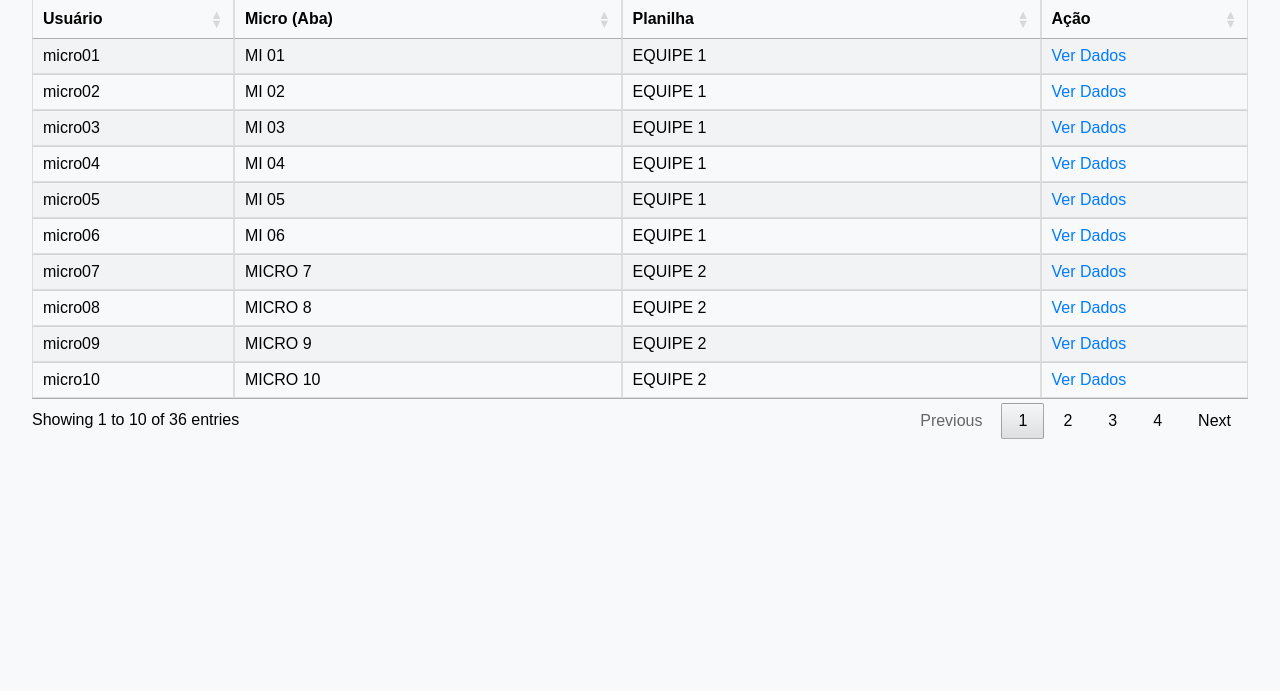
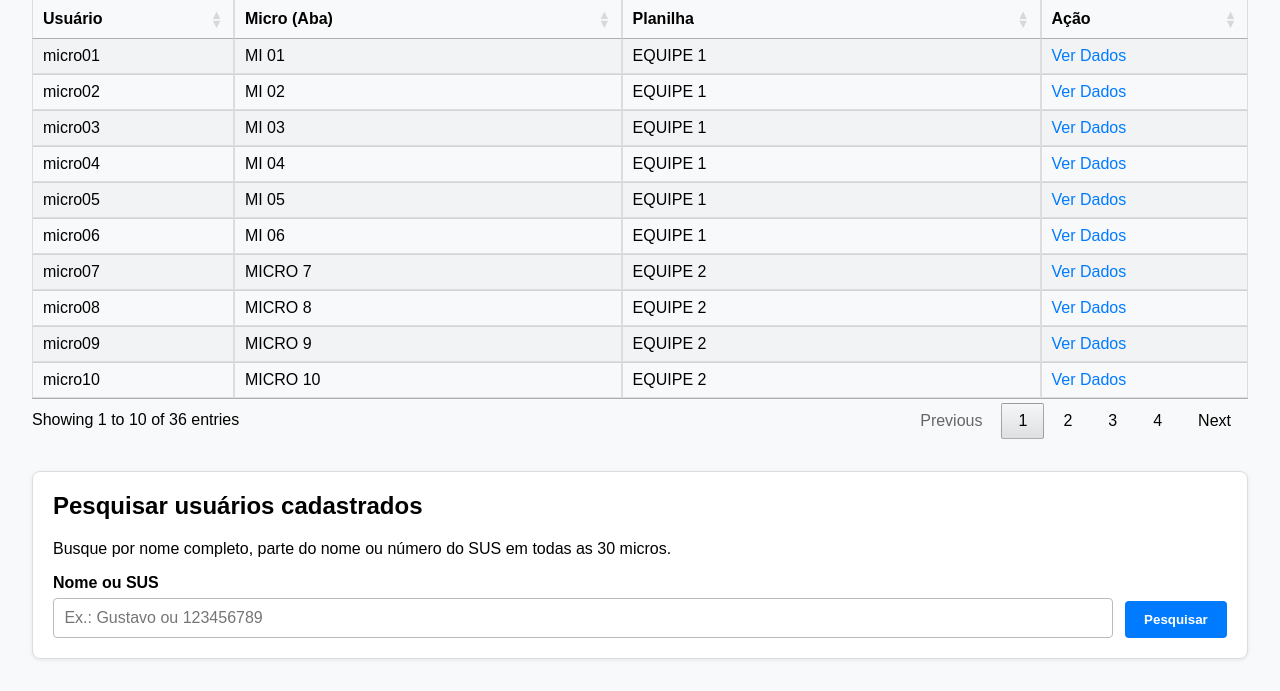
Before and after one commit to henviniv/siab_vilaramos, a Flask app: page /admin in a window 1280 px wide. Shown: the part 113-804 px from the top of the page. Before the commit the page ends 552 px from the top, so only its background shows below. Run offline with Flask 3, Linux system fonts and the light colour scheme; the visitor is signed in with stand-in values (Sample User, id 1); some libraries are stand-ins or nearby versions.

Commit message:
Adiciona pesquisa global de usuários no admin

```diff
--- a/app/routes.py
+++ b/app/routes.py
@@ -4,6 +4,7 @@ from app.google_sheets import get_sheet
 from app.auth import USERS, User
 import re
 import builtins
+import unicodedata
 from string import ascii_uppercase
 from fpdf import FPDF
 from datetime import datetime
@@ -20,6 +21,16 @@ bp_listas = Blueprint('listas', __name__, template_folder='../templates')
 
 def limpar_cpf(cpf):
     return re.sub(r"\D", "", builtins.str(cpf))
+
+
+def normalizar_texto_busca(valor):
+    texto = builtins.str(valor or "").strip().lower()
+    texto_sem_acentos = unicodedata.normalize("NFKD", texto).encode("ASCII", "ignore").decode("ASCII")
+    return re.sub(r"\s+", " ", texto_sem_acentos)
+
+
+def somente_digitos(valor):
+    return re.sub(r"\D", "", builtins.str(valor or ""))
 
 
 def num_to_col(n):
@@ -482,6 +493,27 @@ def painel_admin():
 
     from app.auth import USERS
 
+    lista_usuarios = {
+        username: info
+        for username, info in USERS.items()
+        if info["role"] == "micro"
+    }
+
+    return render_template(
+        "painel_admin.html",
+        lista_usuarios=lista_usuarios,
+        termo_pesquisa="",
+        resultados_pesquisa=[],
+        pesquisa_realizada=False,
+    )
+
+
+@bp.route('/admin/pesquisar_usuarios', methods=['GET'])
+@login_required
+def pesquisar_usuarios_admin():
+    if current_user.role != "admin":
+        flash("Acesso restrito ao administrador.", "danger")
+        return redirect(url_for("main.index"))
 
     lista_usuarios = {
         username: info
@@ -489,7 +521,49 @@ def painel_admin():
         if info["role"] == "micro"
     }
 
-    return render_template("painel_admin.html", lista_usuarios=lista_usuarios)
+    termo_original = request.args.get("q", "").strip()
+    termo_normalizado = normalizar_texto_busca(termo_original)
+    termo_digitos = somente_digitos(termo_original)
+    resultados = []
+
+    if termo_normalizado or termo_digitos:
+        for username, info in lista_usuarios.items():
+            try:
+                sheet = get_sheet(planilha=info["planilha"], aba=info["aba"])
+                dados = sheet.get_all_records()
+            except Exception as e:
+                print(f"[ERRO] Falha ao pesquisar dados da {username} ({info['aba']}): {e}")
+                continue
+
+            for linha in dados:
+                nome = builtins.str(linha.get("NOME", "") or "").strip()
+                sus = builtins.str(linha.get("SUS", "") or "").strip()
+                nome_normalizado = normalizar_texto_busca(nome)
+                sus_digitos = somente_digitos(sus)
+
+                encontrou_nome = bool(termo_normalizado and termo_normalizado in nome_normalizado)
+                encontrou_sus = bool(termo_digitos and termo_digitos in sus_digitos)
+
+                if encontrou_nome or encontrou_sus:
+                    resultados.append({
+                        "nome": nome,
+                        "sus": sus,
+                        "familia": linha.get("FAMILIA") or linha.get("FAMÍLIA") or "",
+                        "endereco": linha.get("ENDEREÇO") or linha.get("ENDERECO") or "",
+                        "micro_id": username,
+                        "micro": info["aba"],
+                        "planilha": info["planilha"],
+                    })
+
+    resultados.sort(key=lambda item: (item["micro"], item["nome"]))
+
+    return render_template(
+        "painel_admin.html",
+        lista_usuarios=lista_usuarios,
+        termo_pesquisa=termo_original,
+        resultados_pesquisa=resultados,
+        pesquisa_realizada=True,
+    )
 
 @bp.route('/admin/micro/<micro_id>')
 @login_required
--- a/templates/painel_admin.html
+++ b/templates/painel_admin.html
@@ -78,6 +78,63 @@
       .linha-geral td:first-child::before {
         content: "🏁 ";
       }
+
+      .pesquisa-admin {
+        margin-top: 2rem;
+        padding: 1.25rem;
+        background: #ffffff;
+        border: 1px solid #ddd;
+        border-radius: 8px;
+        box-shadow: 0 1px 4px rgba(0, 0, 0, 0.08);
+      }
+
+      .pesquisa-admin h2 {
+        margin-top: 0;
+      }
+
+      .pesquisa-form {
+        display: flex;
+        gap: 0.75rem;
+        align-items: flex-end;
+        flex-wrap: wrap;
+      }
+
+      .pesquisa-form label {
+        display: flex;
+        flex-direction: column;
+        gap: 0.35rem;
+        flex: 1 1 320px;
+        font-weight: bold;
+      }
+
+      .pesquisa-form input {
+        padding: 0.65rem;
+        border: 1px solid #bbb;
+        border-radius: 4px;
+        font-size: 1rem;
+      }
+
+      .pesquisa-form button {
+        padding: 0.7rem 1.2rem;
+        border: none;
+        border-radius: 4px;
+        background: #007bff;
+        color: #fff;
+        font-weight: bold;
+        cursor: pointer;
+      }
+
+      .pesquisa-form button:hover {
+        background: #0056b3;
+      }
+
+      .resultado-vazio {
+        margin-top: 1rem;
+        padding: 0.9rem;
+        background: #fff3cd;
+        border: 1px solid #ffeeba;
+        border-radius: 4px;
+      }
     </style>
   </head>
   <body>
@@ -140,6 +197,71 @@
       </tbody>
     </table>
 
+    <section class="pesquisa-admin">
+      <h2>Pesquisar usuários cadastrados</h2>
+      <p>
+        Busque por nome completo, parte do nome ou número do SUS em todas as 30 micros.
+      </p>
+      <form
+        class="pesquisa-form"
+        action="{{ url_for('main.pesquisar_usuarios_admin') }}"
+        method="get"
+      >
+        <label for="q">
+          Nome ou SUS
+          <input
+            id="q"
+            name="q"
+            type="search"
+            value="{{ termo_pesquisa }}"
+            placeholder="Ex.: Gustavo ou 123456789"
+            autocomplete="off"
+            required
+          />
+        </label>
+        <button type="submit">Pesquisar</button>
+      </form>
+
+      {% if pesquisa_realizada %}
+        {% if resultados_pesquisa %}
+          <table class="display micro-table">
+            <thead>
+              <tr>
+                <th>Nome</th>
+                <th>SUS</th>
+                <th>Família</th>
+                <th>Endereço</th>
+                <th>Micro</th>
+                <th>Planilha</th>
+                <th>Ação</th>
+              </tr>
+            </thead>
+            <tbody>
+              {% for resultado in resultados_pesquisa %}
+              <tr>
+                <td>{{ resultado.nome }}</td>
+                <td>{{ resultado.sus }}</td>
+                <td>{{ resultado.familia }}</td>
+                <td>{{ resultado.endereco }}</td>
+                <td>{{ resultado.micro }}</td>
+                <td>{{ resultado.planilha }}</td>
+                <td>
+                  <a href="{{ url_for('main.visualizar_micro', micro_id=resultado.micro_id) }}">
+                    Ver micro
+                  </a>
+                </td>
+              </tr>
+              {% endfor %}
+            </tbody>
+          </table>
+        {% else %}
+          <div class="resultado-vazio">
+            Nenhum usuário encontrado para "{{ termo_pesquisa }}" em todas as micros.
+          </div>
+        {% endif %}
+      {% endif %}
+    </section>
+
     <script>
       $(document).ready(function () {
         $("table.display").DataTable({
```
